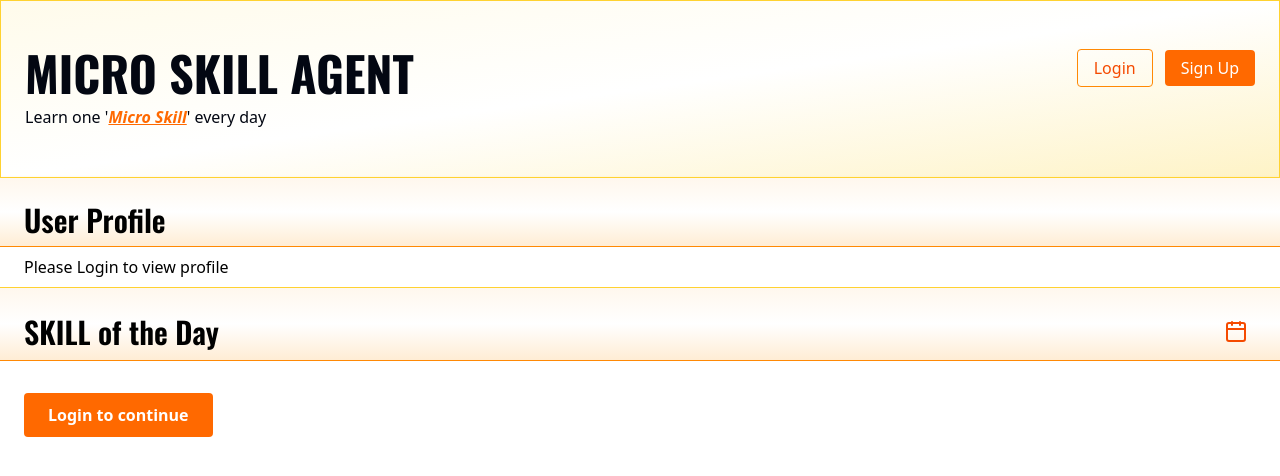
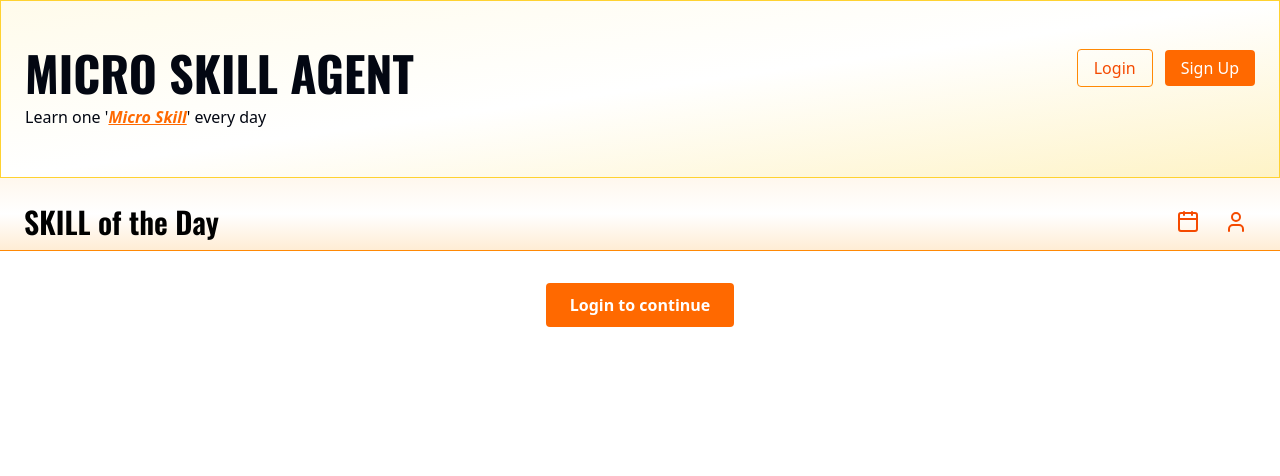
Before and after one commit to PavanBhat007/micro-skill-agent, a Next.js app: page / in a window 1280 px wide. Shown: the top 476 px of the page. Built offline with nearby package versions, Linux system fonts and the light colour scheme; no server answers.

Commit message:
fix: moved user profile to separate page

```diff
--- a/app/page.tsx
+++ b/app/page.tsx
@@ -1,25 +1,16 @@
 import SkillOfTheDaySection from "@/components/SkillOfTheDay";
-import UserProfile from "@/components/UserProfile";
-import { Calendar } from "lucide-react";
+import { Calendar, User } from "lucide-react";
 import Link from "next/link";
 
 export default function Home() {
   return (
-    <div className="flex flex-col items-center justify-center">
-      <div className="w-full border-b border-amber-300 shadow-sm shadow-amber-300">
-        <h2 className="font-[oswald] font-semibold text-3xl w-full border-b border-orange-400 pb-2 bg-linear-to-t from-orange-100 via-white to-orange-50 p-6">
-          User Profile
+    <div className="flex flex-col items-center justify-center w-full">
+      <div className="flex items-center justify-between w-full border-b border-orange-400 pb-2 bg-linear-to-t from-orange-100 via-white to-orange-50 p-6">
+        <h2 className="font-[oswald] font-semibold text-3xl">
+          SKILL of the Day
         </h2>
 
-        <UserProfile />
-      </div>
-
-      <div className="w-full">
-        <div className="flex items-center justify-between w-full border-b border-orange-400 pb-2 bg-linear-to-t from-orange-100 via-white to-orange-50 p-6">
-          <h2 className="font-[oswald] font-semibold text-3xl">
-            SKILL of the Day
-          </h2>
-
+        <div className="flex items-center gap-2">
           <Link
             href="/calendar"
             className="p-2 rounded-full hover:bg-orange-100 transition-colors duration-300"
@@ -27,10 +18,17 @@ export default function Home() {
           >
             <Calendar className="w-6 h-6 text-orange-600" />
           </Link>
+          <Link
+            href="/profile"
+            className="p-2 rounded-full hover:bg-orange-100 transition-colors duration-300"
+            title="View Profile"
+          >
+            <User className="w-6 h-6 text-orange-600" />
+          </Link>
         </div>
+      </div>
 
-        <SkillOfTheDaySection />
-      </div>
+      <SkillOfTheDaySection />
     </div>
   );
 }
--- /dev/null
+++ b/app/profile/page.tsx
@@ -0,0 +1,13 @@
+import UserProfile from "@/components/UserProfile";
+
+export default function ProfilePage() {
+  return (
+    <div className="w-full border-b border-amber-300 shadow-sm shadow-amber-300">
+      <h2 className="font-[oswald] font-semibold text-3xl w-full border-b border-orange-400 pb-2 bg-linear-to-t from-orange-100 via-white to-orange-50 p-6">
+        User Profile
+      </h2>
+
+      <UserProfile />
+    </div>
+  );
+}
```
